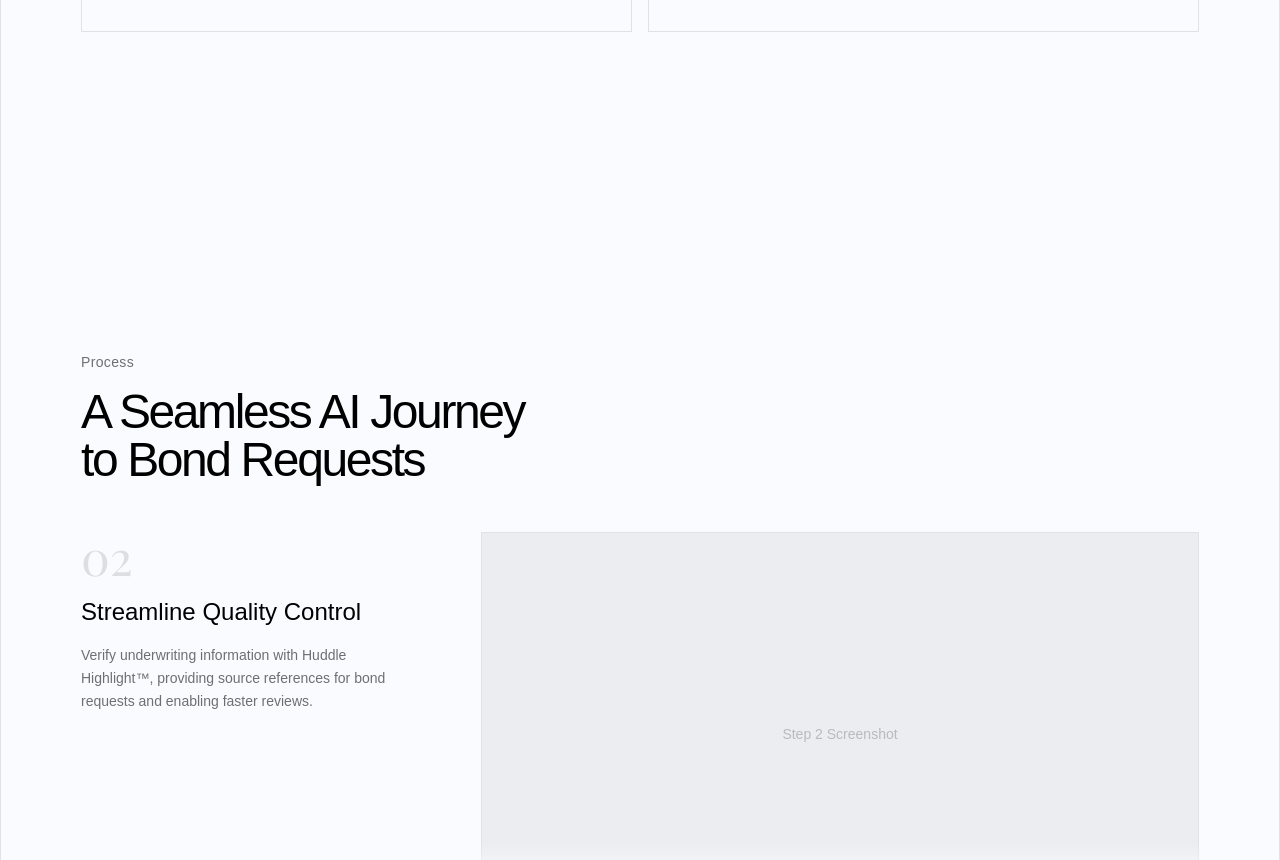
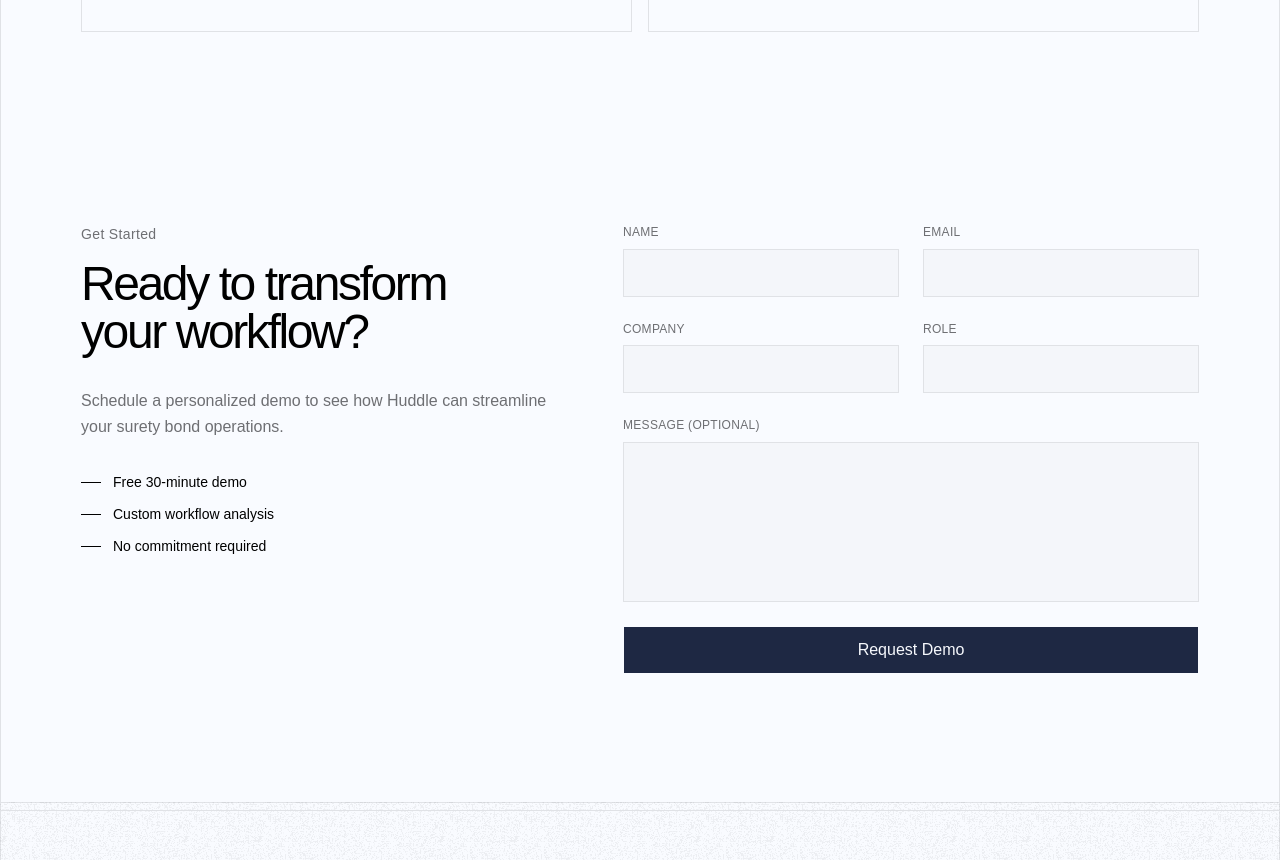
Before and after one commit to huddlesurety/www, a Next.js app: page / in a window 1280 px wide. Shown: the part 1940-2800 px from the top of the page. Built offline with nearby package versions, Linux system fonts and the light colour scheme; a web font is replaced by a local one.

Commit message:
fix(page): Comment out unused Process component

```diff
--- a/src/app/page.tsx
+++ b/src/app/page.tsx
@@ -5,7 +5,7 @@
 import { Navigation } from "@/components/navigation";
 import { Hero } from "@/components/sections/01-hero";
 import { Features } from "@/components/sections/02-features";
-import { Process } from "@/components/sections/03-process";
+// import { Process } from "@/components/sections/03-process";
 import { Contact } from "@/components/sections/04-contact";
 import { Footer } from "@/components/sections/05-footer";
 
@@ -31,7 +31,9 @@
       >
         <Hero />
         <Features />
-        <Process />
+        {
+          // <Process />
+        }
         <Contact />
       </motion.main>
       <Footer />
```
